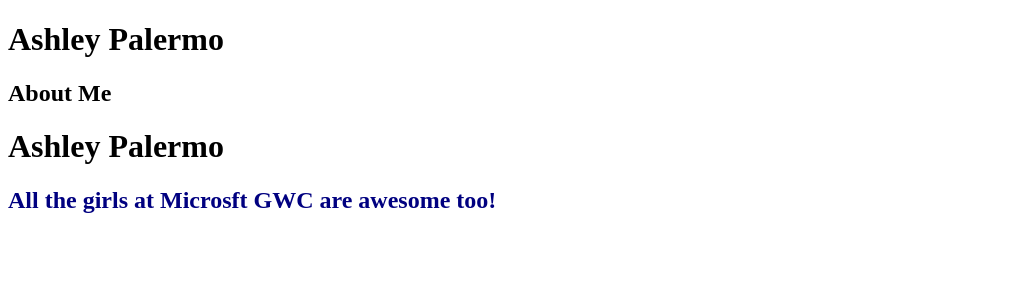
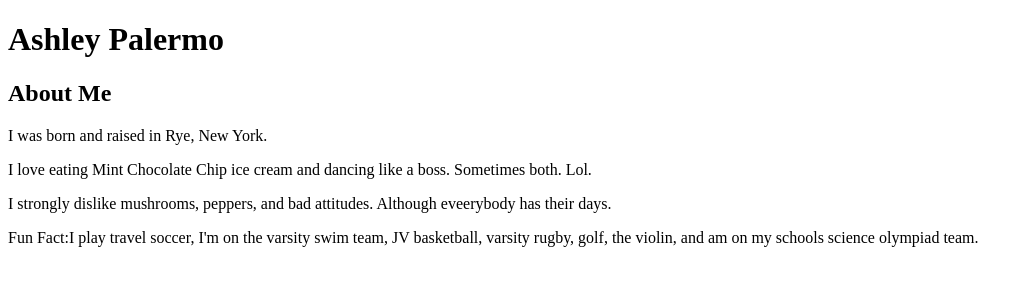
Before and after one commit to AVPgwc2017/AVPgwc2017.github.io, a plain HTML site: page index.html in a window 1280 px wide. Shown: the whole page, without its empty margins (0-1029 px from the left). Drawn offline with Linux system fonts and the light colour scheme.

Commit message:
added new paragraphs

```diff
--- a/index.html
+++ b/index.html
@@ -9,10 +9,13 @@
   <body>
     <h1>Ashley Palermo</h1>
     <h2>About Me</h2>
+    <p>I was born and raised in Rye, New York.</p>
+    <p>I love eating Mint Chocolate Chip ice cream and dancing like a boss. Sometimes both. Lol.</p>
+    <p>I strongly dislike mushrooms, peppers, and bad attitudes. Although eveerybody has their days.</p>
+    <p>Fun Fact:I play travel soccer, I'm on the varsity swim team, JV basketball, varsity rugby, golf, the violin, and am on my schools science olympiad team.</li>
 
 <div>
-  <h1 style="color:rose-gold">Ashley Palermo</h1>
-  <h2 style="color:navy" >All the girls at Microsft GWC are awesome too!</h2>
+
 </div>
   </body>
 </html>
--- a/styles.css
+++ b/styles.css
@@ -1,12 +1,17 @@
 h1{
    font-family: 'Cinzel', serif;
-   style= color:navy;
+   style= color:blue;
 }
 p{
   font-family: 'Playfair Display', serif;
   style=color:black;
+  text-decoration: underline;
 }
 body{
   color: inherit;
   font-family: 'Open Sans', sans-serif;
 }
+h2{
+  text-align: center;
+  style=color:navy;
+}
```
